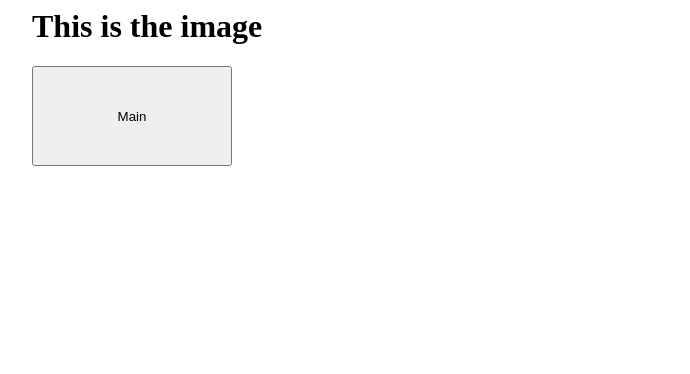
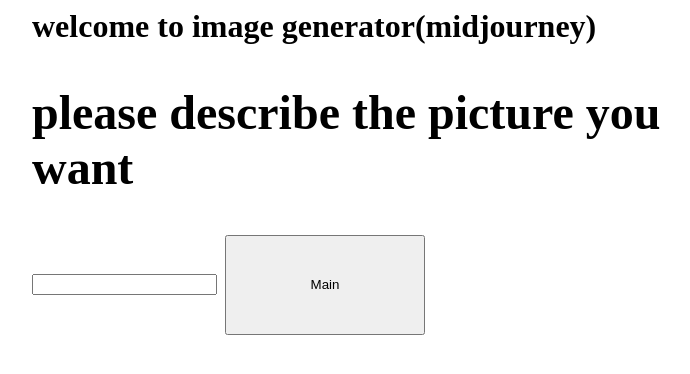
Before and after one commit to veronica-debug/rpa-19Feb2024, a Flask app: page /image_gpt in a window 1280 px wide. Shown: the top 374 px of the page, without its empty margins (292-982 px from the left). Run offline with Flask 3, Linux system fonts and the light colour scheme.

Commit message:
Update image_gpt.html

```diff
--- a/templates/image_gpt.html
+++ b/templates/image_gpt.html
@@ -6,8 +6,10 @@
 </style>
 
 <div class="container">
-<h1>This is the image<h1>
-  <form action="/main" method="post">
-  <input type="submit" value="Main" style="width:200px;height:100px;">
-  </form>
+<h1>welcome to image generator(midjourney)<h1>
+<form action="/image_result" method="post">
+    <h2>please describe the picture you want</h2>
+    <input type="text" name="q">
+    <input type="submit" value="Main" style="width:200px;height:100px;">
+</form>
 </div>
```
